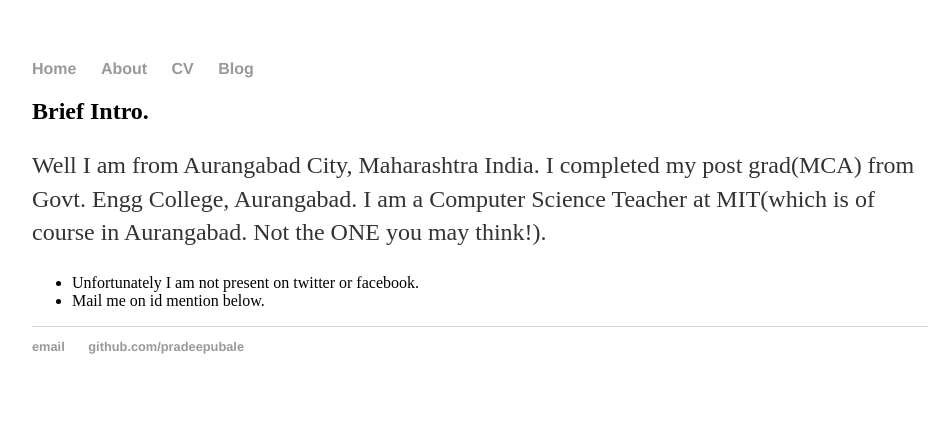
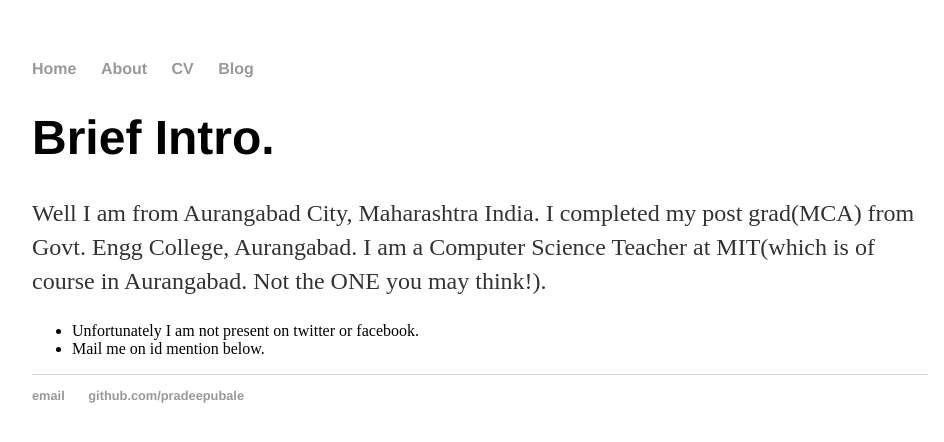
Before and after one commit to pradeepubale/pradeepubale.github.io, a Jekyll site: the page built from about/index.html, in a window 1280 px wide. Shown: the top 442 px of the page, without its empty margins (160-1104 px from the left). Built offline with Jekyll 4.4.1, drawn with Linux system fonts in a browser that asks for light colours.

```diff
--- a/about/index.html
+++ b/about/index.html
@@ -4,7 +4,7 @@ title: About me.
 ---
 
 		<div class="about">
-			<h2>Brief Intro.</h2>
+			<h1>Brief Intro.</h1>
 			<p>Well I am from Aurangabad City, Maharashtra India.
 				I completed my post grad(MCA) from Govt. Engg College, Aurangabad.
 				I am a Computer Science Teacher at MIT(which is of course in Aurangabad. Not the ONE you may think!).</p>
```
